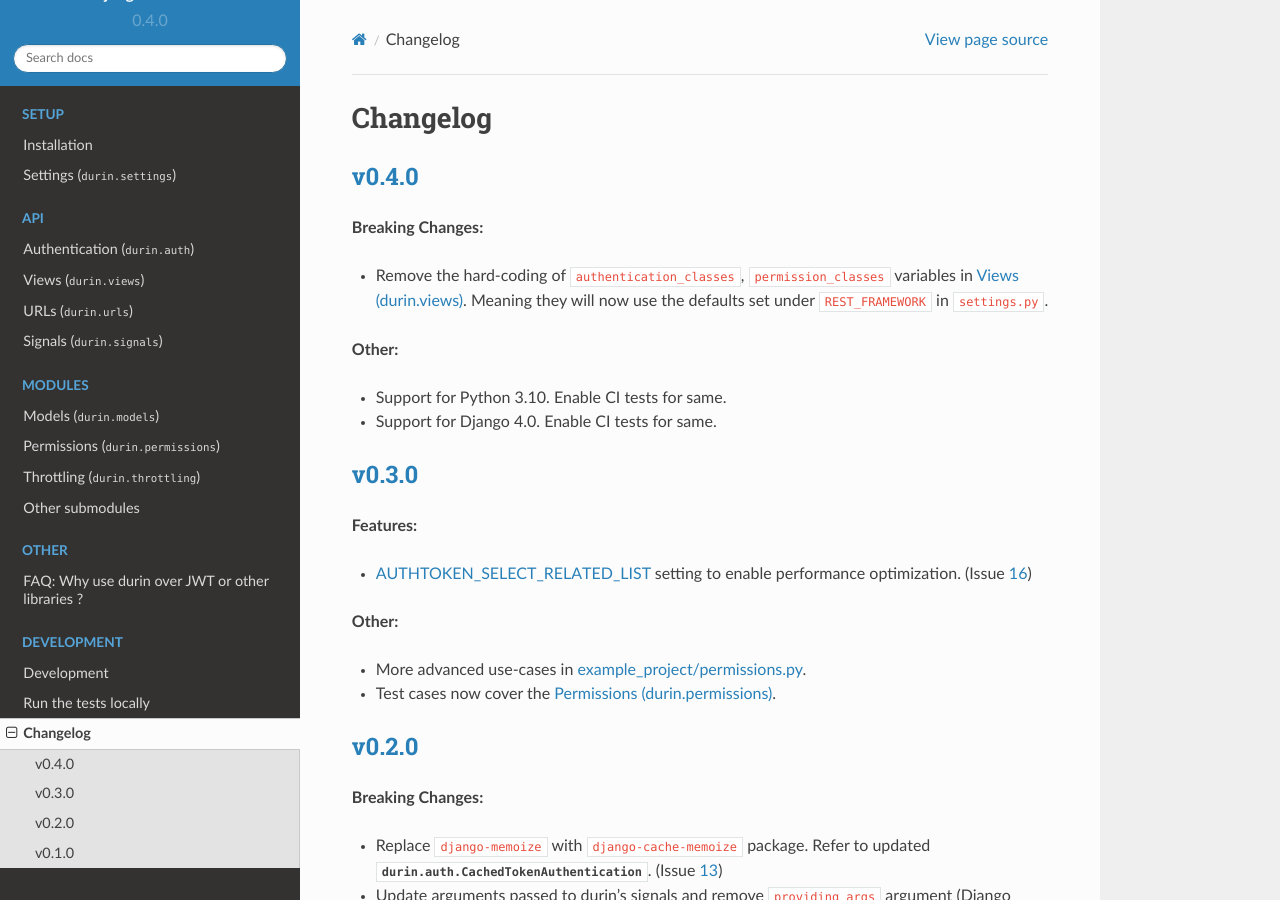
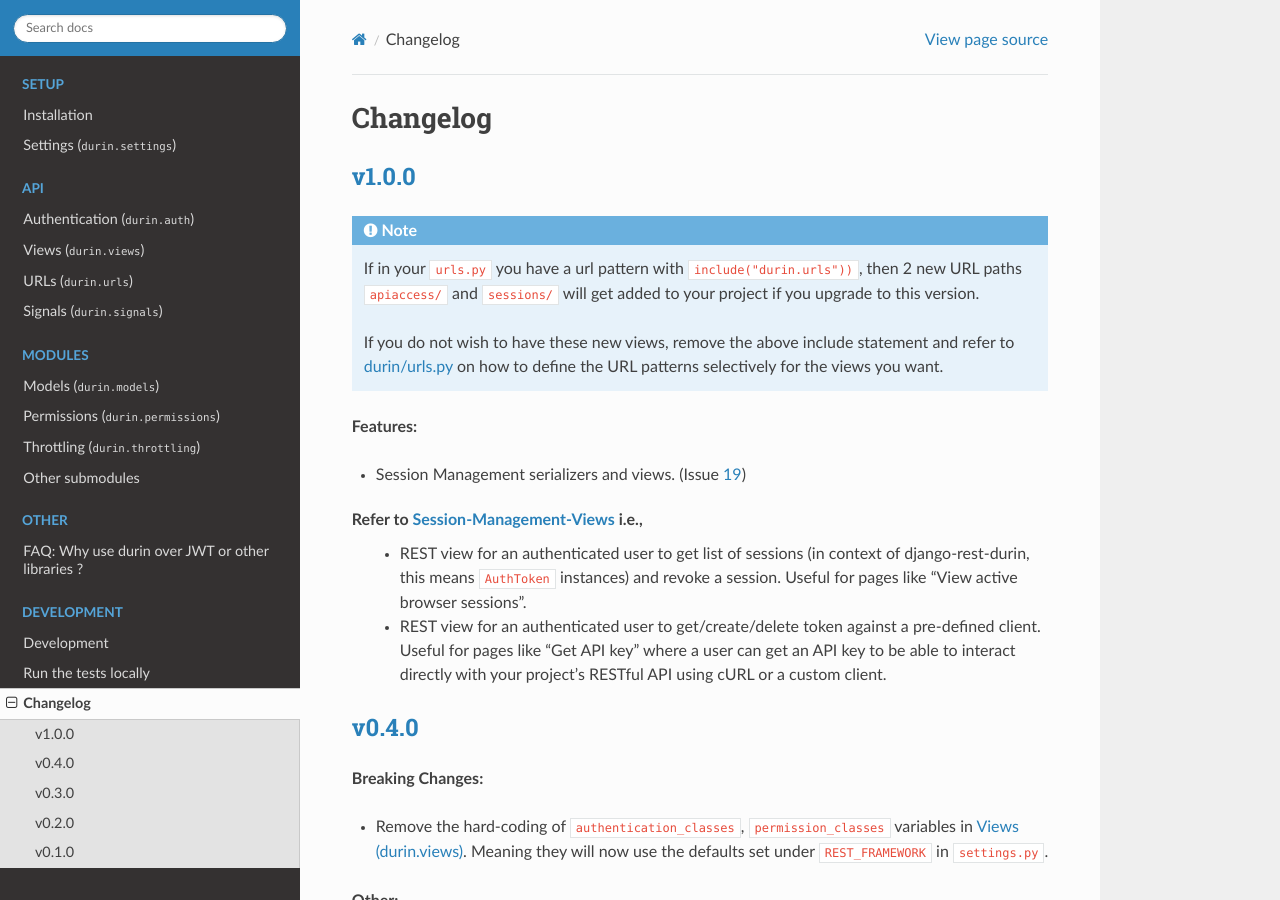
Before and after one commit to eshaan7/django-rest-durin, a Sphinx documentation site: the page built from docs/source/changelog.rst, in a window 1280 px wide and 900 px high. Built offline with Sphinx 7.4.7 and the Read the Docs theme 2.0.0, drawn with Linux system fonts in a browser that asks for light colours.

Commit message:
Release: v1.0.0

```diff
--- a/docs/source/changelog.rst
+++ b/docs/source/changelog.rst
@@ -1,6 +1,28 @@
 Changelog
 ============
 
+`v1.0.0 <https://github.com/eshaan7/django-rest-durin/releases/tag/v1.0.0>`__
+--------------------------------------------------------------------------------
+
+.. Note::
+   If in your ``urls.py`` you have a url pattern with ``include("durin.urls"))``, then
+   2 new URL paths ``apiaccess/`` and ``sessions/`` will get added
+   to your project if you upgrade to this version.
+
+   If you do not wish to have these new views, remove the above include statement and
+   refer to `durin/urls.py`_ on how to define the URL patterns selectively for the views you want.
+
+**Features:**
+
+- Session Management serializers and views. (Issue 19_)
+
+Refer to Session-Management-Views_ i.e.,
+   - REST view for an authenticated user to get list of sessions (in context of django-rest-durin, this means ``AuthToken`` instances) and revoke a session. Useful for pages like "View active browser sessions".
+   - REST view for an authenticated user to get/create/delete token against a pre-defined client. Useful for pages like "Get API key" where a user can get an API key to be able to interact directly with your project's RESTful API using cURL or a custom client.
+
+.. _19: https://github.com/Eshaan7/django-rest-durin/issues/19
+.. _Session-Management-Views: views.html#session-management-views
+.. _durin/urls.py: https://github.com/Eshaan7/django-rest-durin/blob/main/durin/urls.py
 
 `v0.4.0 <https://github.com/eshaan7/django-rest-durin/releases/tag/v0.4.0>`__
 --------------------------------------------------------------------------------
--- a/docs/source/conf.py
+++ b/docs/source/conf.py
@@ -31,9 +31,9 @@
 copyright = "2020, Eshaan Bansal"
 author = "Eshaan Bansal"
 
-version = "0.4.0"
+version = "1.0.0"
 # The full version, including alpha/beta/rc tags
-release = "v0.4.0"
+release = "v1.0.0"
 
 
 # -- General configuration ---------------------------------------------------
--- a/docs/source/urls.rst
+++ b/docs/source/urls.rst
@@ -1,7 +1,7 @@
 URLs (``durin.urls``)
 ========================
 
-Durin provides a URL config ready with its 4 default views routed.
+Durin provides a URL config ready with its 6 default views routed.
 
 This can easily be included in your url config:
 
@@ -29,7 +29,7 @@
 
 they can also be looked up by name::
 
-    from django.urls import reverse
+    from rest_framework import reverse
 
     reverse('durin_login')
     reverse('durin_logout')
--- a/setup.py
+++ b/setup.py
@@ -19,7 +19,7 @@
 setup(
     name="django-rest-durin",
     url=GITHUB_URL,
-    version="0.4.0",
+    version="1.0.0",
     license="MIT",
     description="""
     Per API client token authentication Module for django rest framework.
```
Also changed, not shown: other parts of docs/source/urls.rst (+1 -1 lines), README.md (+1 -1 lines), 2 other files.
